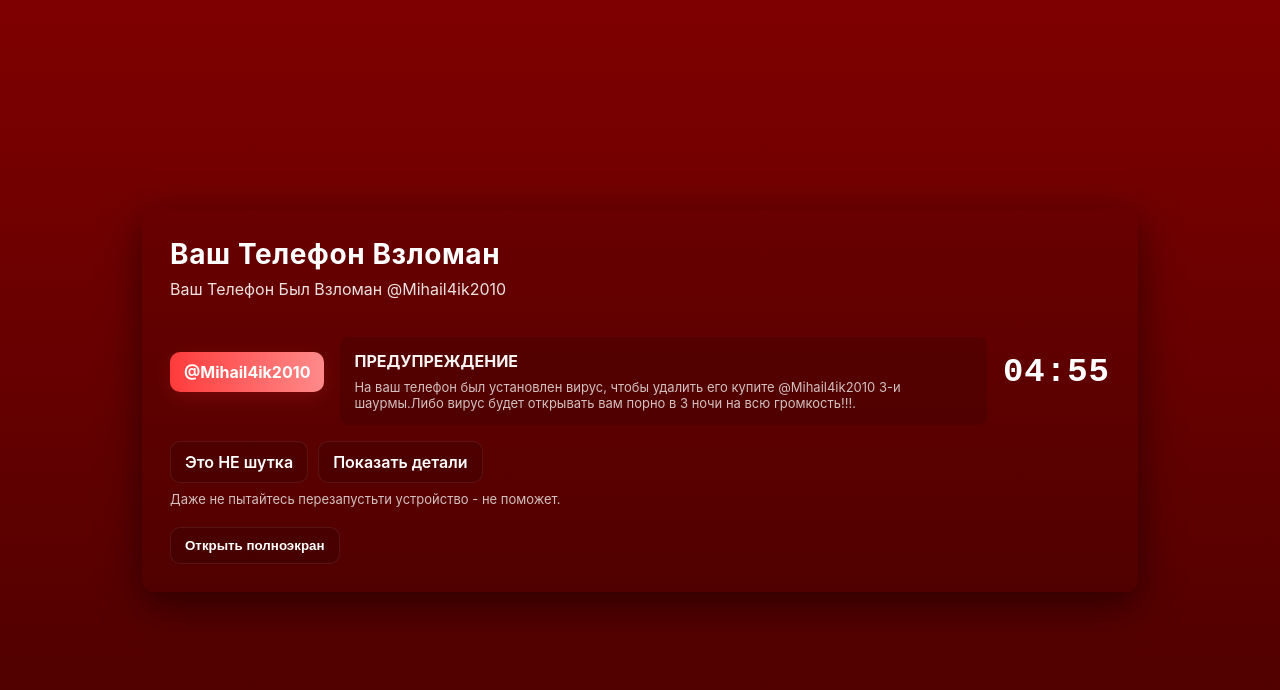
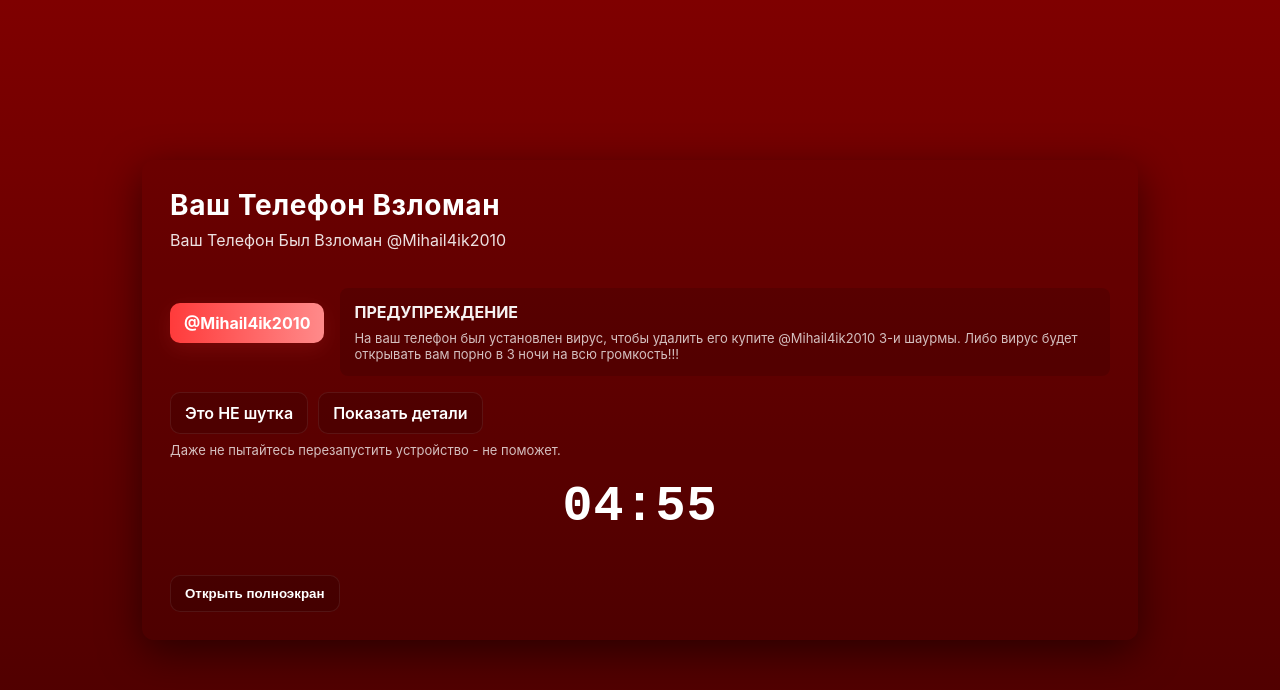
Before and after one commit to Mihail4ik2010/npc-prank-2.0, a plain HTML site: page index.html in a window 1280 px wide. Drawn offline with Linux system fonts and the light colour scheme.

Commit message:
Update index.html

```diff
--- a/index.html
+++ b/index.html
@@ -6,7 +6,6 @@
   <title>Ваш Телефон Взломан</title>
 
   <style>
-    /* минимальный красный «паник»-интерфейс */
     :root{--bg:#7f0000;--dark:#4a0000;--txt:#fff}
     html,body{height:100%;margin:0;font-family:Inter,system-ui,-apple-system,Segoe UI,Roboto,"Helvetica Neue",Arial;}
     body{
@@ -38,17 +37,11 @@
       padding:10px 14px;border-radius:10px;font-weight:700;
       box-shadow:0 6px 20px rgba(255,60,60,0.15);
     }
-    .timer{
-      margin-left:auto;
-      font-family:monospace;
-      font-size:34px;
-      font-weight:700;
-      letter-spacing:1px;
-    }
     .details{
       margin-top:18px;
       background:rgba(0,0,0,0.12);
       padding:14px;border-radius:8px;color:rgba(255,255,255,0.95);
+      flex:1;
     }
     .cta{
       margin-top:16px;
@@ -61,10 +54,21 @@
       color:var(--txt);text-decoration:none;font-weight:600;
     }
     .small{font-size:13px;color:rgba(255,255,255,0.75);margin-top:8px}
+
+    /* Таймер по центру снизу */
+    .timer{
+      font-family: monospace;
+      font-size: 50px;
+      font-weight: 700;
+      letter-spacing: 1px;
+      text-align: center;
+      margin: 20px auto;
+    }
+
     @media (max-width:560px){
       .box{padding:18px}
       h1{font-size:20px}
-      .timer{font-size:26px}
+      .timer{font-size:40px}
     }
   </style>
 
@@ -92,11 +96,10 @@
 
     <div class="warning">
       <div class="badge">@Mihail4ik2010</div>
-      <div class="details" style="flex:1">
+      <div class="details">
         <div style="font-weight:700">ПРЕДУПРЕЖДЕНИЕ</div>
-        <div class="small">На ваш телефон был установлен вирус, чтобы удалить его купите @Mihail4ik2010 3-и шаурмы.Либо вирус будет открывать вам порно в 3 ночи на всю громкость!!!.</div>
+        <div class="small">На ваш телефон был установлен вирус, чтобы удалить его купите @Mihail4ik2010 3-и шаурмы. Либо вирус будет открывать вам порно в 3 ночи на всю громкость!!!</div>
       </div>
-      <div class="timer" id="timer">00:00</div>
     </div>
 
     <div class="cta">
@@ -104,14 +107,17 @@
       <a class="btn" id="more">Показать детали</a>
     </div>
 
-    <div class="small" id="extra">Даже не пытайтесь перезапустьти устройство - не поможет.</div>
+    <div class="small" id="extra">Даже не пытайтесь перезапустить устройство - не поможет.</div>
+
+    <!-- Таймер по центру -->
+    <div class="timer" id="timer">00:00</div>
 
     <!-- Кнопка fullscreen -->
     <button id="goFull" style="margin-top:20px;padding:10px 14px;border-radius:10px;background:#00000022;color:white;border:1px solid rgba(255,255,255,0.08);font-weight:600;">Открыть полноэкран</button>
   </div>
 
   <script>
-    // Таймер
+    // Таймер на 5 минут
     const countdownSeconds = 300;
     let remaining = countdownSeconds;
     const timerEl = document.getElementById('timer');
@@ -146,12 +152,12 @@
       }
     }, 1000);
 
-    // Кнопки косметика
+    // Кнопки
     document.getElementById('dismiss').addEventListener('click', function(){
       try { history.back(); } catch(e){ window.close(); }
     });
     document.getElementById('more').addEventListener('click', function(){
-      alert("Подробности: Если вы не выполните условия до истечения таймера - вирус останится на всегда!!!.");
+      alert("Подробности: Если вы не выполните условия до истечения таймера - вирус останется на всегда!!!.");
     });
 
     // Fullscreen кнопка
```
